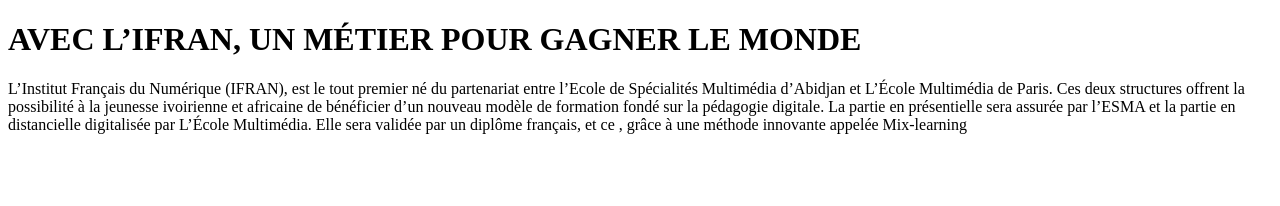
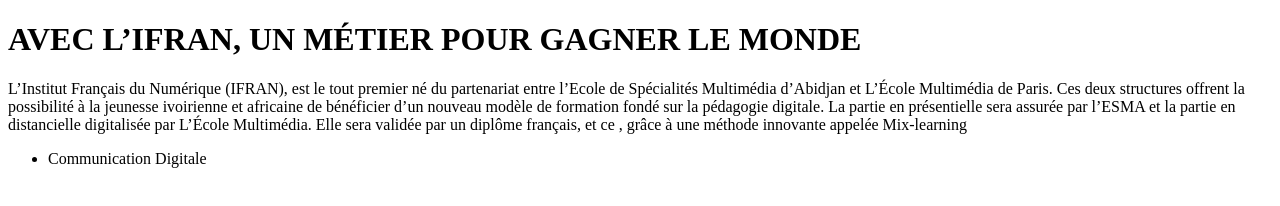
Before and after one commit to 0daybugbounty/B2Dev_web, a plain HTML site: page index.html in a window 1280 px wide. Drawn offline with Linux system fonts and the light colour scheme.

Commit message:
first test commit

```diff
--- a/index.html
+++ b/index.html
@@ -22,6 +22,10 @@
         Elle
         sera validée par un diplôme français, et ce , grâce à une méthode innovante appelée Mix-learning
     </p>
+
+    <ul>
+        <li>Communication Digitale</li>
+    </ul>
 </body>
 
 </html>
```
